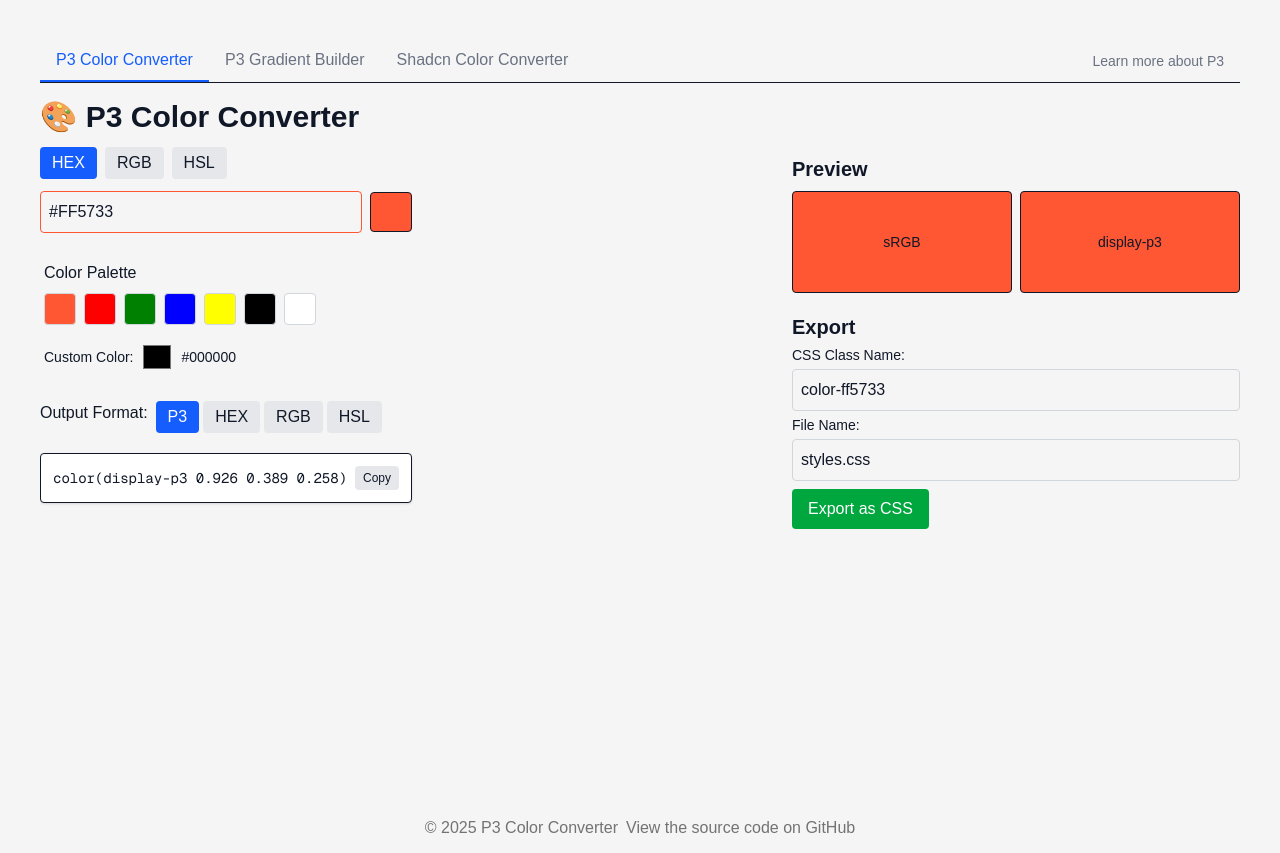
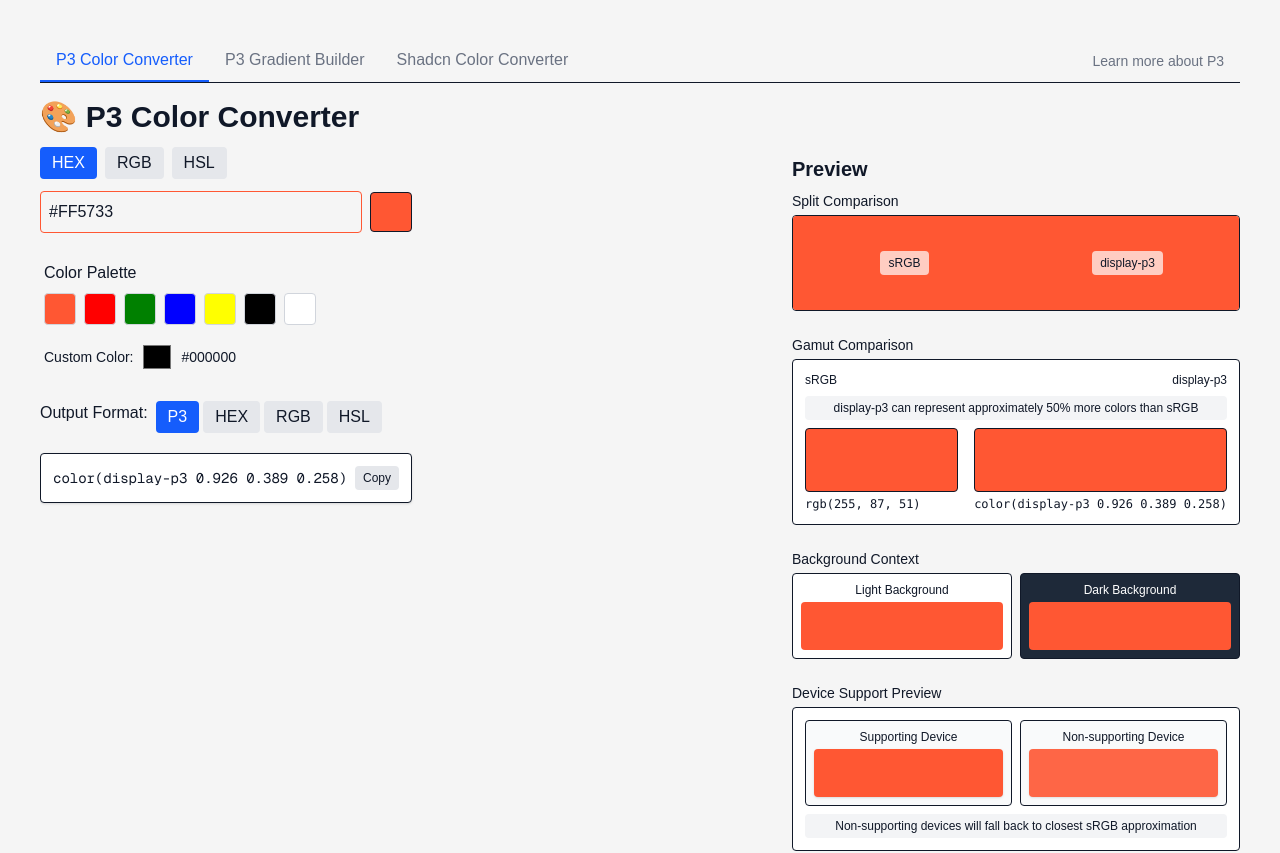
Before and after one commit to gokh4nozturk/p3-converter, a Next.js app: page / in a window 1280 px wide. Shown: the top 853 px of the page. Built offline with nearby package versions, Linux system fonts and the light colour scheme.

Commit message:
Add split view comparison, gamut difference, background context, and device support sections to P3ColorConverter for enhanced color representation and user experience.

```diff
--- a/components/P3ColorConverter.tsx
+++ b/components/P3ColorConverter.tsx
@@ -133,6 +133,113 @@
         <div className="flex w-full max-w-md flex-col gap-3">
           <div className="mt-2 flex flex-col gap-2">
             <h2 className="font-semibold text-xl">Preview</h2>
+
+            {/* Split View Comparison */}
+            <div className="mb-4">
+              <h3 className="mb-1 font-medium text-sm">Split Comparison</h3>
+              <div className="flex h-24 w-full overflow-hidden rounded border">
+                <div
+                  className="flex h-full w-1/2 items-center justify-center"
+                  style={{ backgroundColor: input }}
+                >
+                  <span className="rounded bg-white/70 px-2 py-1 text-xs">sRGB</span>
+                </div>
+                <div
+                  className="flex h-full w-1/2 items-center justify-center"
+                  style={{
+                    backgroundColor: output.includes('color(display-p3') ? output : undefined,
+                  }}
+                >
+                  <span className="rounded bg-white/70 px-2 py-1 text-xs">display-p3</span>
+                </div>
+              </div>
+            </div>
+
+            {/* Gamut Difference */}
+            <div className="mb-4">
+              <h3 className="mb-1 font-medium text-sm">Gamut Comparison</h3>
+              <div className="rounded border bg-white p-3">
+                <div className="mb-2 flex justify-between">
+                  <span className="text-xs">sRGB</span>
+                  <span className="text-xs">display-p3</span>
+                </div>
+                {output.includes('color(display-p3') && (
+                  <div className="mb-2 rounded bg-gray-100 py-1 text-center text-xs">
+                    display-p3 can represent approximately 50% more colors than sRGB
+                  </div>
+                )}
+                <div className="flex gap-4">
+                  <div className="flex-1">
+                    <div className="mb-1 h-16 rounded border" style={{ backgroundColor: input }} />
+                    <code className="block truncate text-xs">{toRgb(input)}</code>
+                  </div>
+                  <div className="flex-1">
+                    <div
+                      className="mb-1 h-16 rounded border"
+                      style={{
+                        backgroundColor: output.includes('color(display-p3') ? output : undefined,
+                      }}
+                    />
+                    <code className="block truncate text-xs">{output}</code>
+                  </div>
+                </div>
+              </div>
+            </div>
+
+            {/* Background Context */}
+            <div className="mb-4">
+              <h3 className="mb-1 font-medium text-sm">Background Context</h3>
+              <div className="grid grid-cols-2 gap-2">
+                <div className="rounded border bg-white p-2">
+                  <div className="mb-1 text-center text-xs">Light Background</div>
+                  <div
+                    className="h-12 rounded"
+                    style={{
+                      backgroundColor: output.includes('color(display-p3') ? output : input,
+                    }}
+                  />
+                </div>
+                <div className="rounded border bg-gray-800 p-2">
+                  <div className="mb-1 text-center text-white text-xs">Dark Background</div>
+                  <div
+                    className="h-12 rounded"
+                    style={{
+                      backgroundColor: output.includes('color(display-p3') ? output : input,
+                    }}
+                  />
+                </div>
+              </div>
+            </div>
+
+            {/* Device Support */}
+            <div className="mb-4">
+              <h3 className="mb-1 font-medium text-sm">Device Support Preview</h3>
+              <div className="rounded border bg-white p-3">
+                <div className="mb-2 flex gap-2">
+                  <div className="flex-1 rounded border bg-gray-50 p-2">
+                    <div className="mb-1 text-center text-xs">Supporting Device</div>
+                    <div
+                      className="h-12 rounded shadow-sm"
+                      style={{
+                        backgroundColor: output.includes('color(display-p3') ? output : input,
+                      }}
+                    />
+                  </div>
+                  <div className="flex-1 rounded border bg-gray-50 p-2">
+                    <div className="mb-1 text-center text-xs">Non-supporting Device</div>
+                    <div
+                      className="h-12 rounded opacity-90 shadow-sm"
+                      style={{ backgroundColor: input }}
+                    />
+                  </div>
+                </div>
+                <div className="rounded bg-gray-100 p-1 text-center text-xs">
+                  Non-supporting devices will fall back to closest sRGB approximation
+                </div>
+              </div>
+            </div>
+
+            {/* Original side-by-side view */}
             <div className="flex gap-2">
               <div
                 className="flex-1 rounded border py-10 text-center"
```
